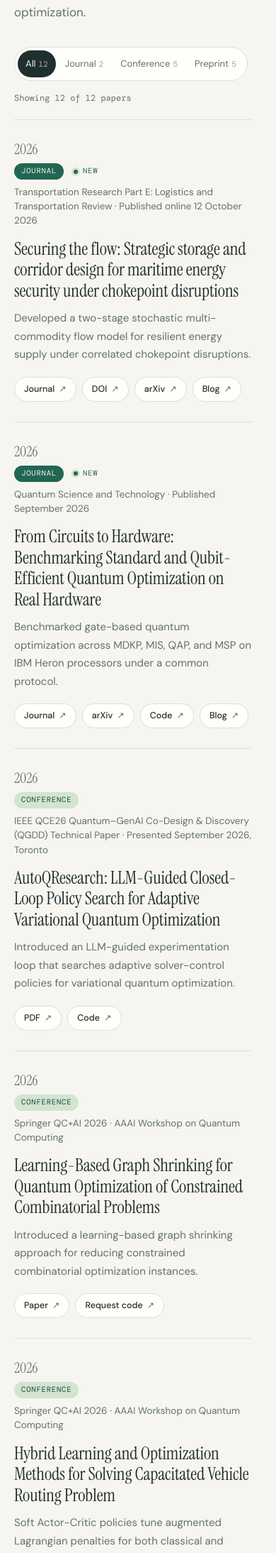
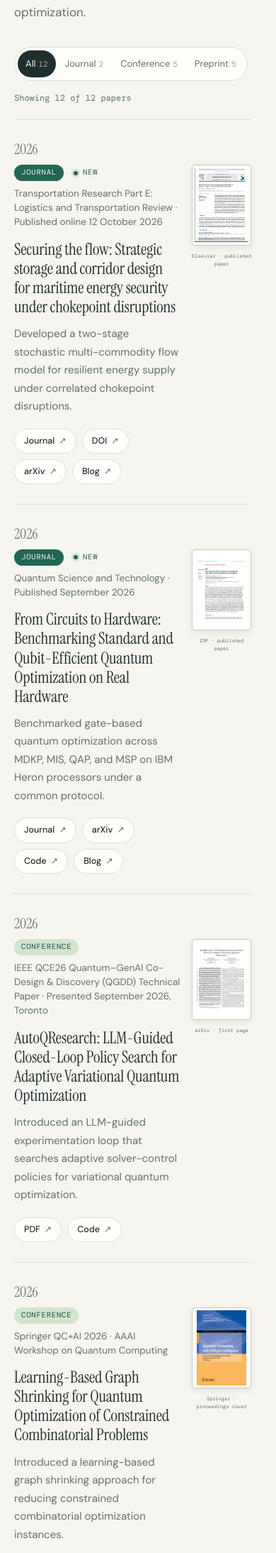
Before and after one commit to MonitSharma/portfolio, a Jekyll site: the page built from research.html, in a window 390 px wide. Shown: the part 386-2574 px from the top of the page at 71% size. Built offline with Jekyll 4.4.1, drawn with Linux system fonts in a browser that asks for light colours; some of the changed text lies outside the part shown.

Commit message:
Add compact publication previews with publisher images

```diff
--- a/_layouts/editorial.html
+++ b/_layouts/editorial.html
@@ -4,6 +4,7 @@
 {% capture page_title %}{{ page.title }} — Monit Sharma{% endcapture %}
 {% include rd-head.html title=page_title description=page.description %}
 <link rel="stylesheet" href="{{ '/assets/css/editorial.css' | relative_url }}">
+{% if page.nav == 'research' %}<link rel="stylesheet" href="{{ '/assets/css/research-publications.css' | relative_url }}?v=20261022-2">{% endif %}
 {% if page.interactive %}<script defer src="{{ '/assets/js/rd-home.js' | relative_url }}"></script>{% endif %}
 </head>
 <body class="editorial {{ page.body_class }}">
--- /dev/null
+++ b/assets/css/research-publications.css
@@ -0,0 +1,88 @@
+/* Keep publication previews in a small, explicitly placed right-hand column. */
+#publication-list .paper-with-preview{
+  display:grid;
+  grid-template-columns:64px minmax(0,1fr) 132px;
+  gap:28px;
+  align-items:start;
+}
+#publication-list .paper-year{grid-column:1;grid-row:1}
+#publication-list .paper[hidden]{display:none}
+#publication-list .paper-copy{grid-column:2;grid-row:1;min-width:0}
+#publication-list .paper-preview{
+  grid-column:3;
+  grid-row:1;
+  display:block;
+  width:132px;
+  max-width:100%;
+  justify-self:end;
+  align-self:center;
+}
+#publication-list .paper-preview-sheet{
+  position:relative;
+  display:block;
+  width:100%;
+  height:176px;
+  padding:5px;
+  overflow:hidden;
+  background:#fff;
+  border:1px solid var(--line-strong);
+  border-radius:4px;
+  box-shadow:0 3px 10px rgb(0 0 0/.08);
+}
+#publication-list .paper-preview-sheet img{
+  display:block;
+  width:100%;
+  height:100%;
+  max-width:100%;
+  max-height:100%;
+  object-fit:contain;
+  object-position:center;
+  background:#fff;
+}
+#publication-list .paper-preview-open{
+  position:absolute;
+  inset:auto 0 0;
+  padding:7px 4px;
+  background:var(--ink);
+  color:var(--paper);
+  font:9px/1.5 var(--mono);
+  text-align:center;
+  opacity:0;
+  transition:opacity .15s;
+}
+#publication-list .paper-preview-caption{
+  display:block;
+  margin-top:9px;
+  color:var(--muted);
+  font:8px/1.6 var(--mono);
+  text-align:center;
+}
+#publication-list .paper-preview:hover .paper-preview-open,
+#publication-list .paper-preview:focus-visible .paper-preview-open{opacity:1}
+#publication-list .paper-preview:hover .paper-preview-sheet{border-color:var(--accent)}
+@media(max-width:1000px){
+  #publication-list .paper-with-preview{grid-template-columns:48px minmax(0,1fr) 120px;gap:22px}
+  #publication-list .paper-preview{width:120px}
+  #publication-list .paper-preview-sheet{height:160px}
+}
+@media(max-width:700px){
+  #publication-list .paper-with-preview{grid-template-columns:minmax(0,1fr) 104px;gap:12px 20px}
+  #publication-list .paper-year{grid-column:1/-1;grid-row:1}
+  #publication-list .paper-copy{grid-column:1;grid-row:2}
+  #publication-list .paper-preview{grid-column:2;grid-row:2;width:104px;align-self:start}
+  #publication-list .paper-preview-sheet{height:140px}
+}
+@media(max-width:480px){
+  #publication-list .paper-with-preview{grid-template-columns:minmax(0,1fr) 84px;column-gap:16px}
+  #publication-list .paper-preview{width:84px}
+  #publication-list .paper-preview-sheet{height:114px;padding:3px}
+  #publication-list .paper-preview-caption{font-size:7px}
+  #publication-list .paper h3{font-size:23px}
+}
+@media print{
+  #publication-list .paper-with-preview{grid-template-columns:48px minmax(0,1fr) 100px}
+  #publication-list .paper-preview{width:100px}
+  #publication-list .paper-preview-sheet{height:134px}
+  #publication-list .paper-preview-open{display:none}
+}
+@media(prefers-reduced-motion:reduce){#publication-list .paper-preview-open{transition:none}}
--- a/research.html
+++ b/research.html
@@ -16,14 +16,18 @@ interactive: true
     <span class="toolbar-status" id="paper-status" role="status" aria-live="polite">Showing all {{ selected.size }} papers</span>
   </div>
   <div class="paper-list" id="publication-list">{% for paper in selected %}{% assign primary = paper.links | where: 'text', 'Journal' | first %}{% unless primary %}{% assign primary = paper.links | where: 'text', 'arXiv' | first %}{% endunless %}{% unless primary %}{% assign primary = paper.links | first %}{% endunless %}
-    <article class="paper" data-category="{{ paper.category }}">
+    <article class="paper{% if paper.preview %} paper-with-preview{% endif %}" data-category="{{ paper.category }}">
       <div class="paper-year">{{ paper.year }}</div>
-      <div>
+      <div class="paper-copy">
         <div class="paper-meta"><span class="badge badge-{{ paper.category }}">{{ paper.category }}</span>{% if paper.new %}<span class="badge badge-new">New</span>{% endif %}<span class="paper-venue">{% if paper.venue %}{{ paper.venue | escape }}{% else %}arXiv preprint{% endif %}</span></div>
         <h3>{% if primary.url %}<a href="{{ primary.url | escape }}" target="_blank" rel="noopener">{{ paper.title | escape }}</a>{% else %}{{ paper.title | escape }}{% endif %}</h3>
         <p>{{ paper.description.first | markdownify | remove: '<p>' | remove: '</p>' | strip }}</p>
         <div class="paper-links">{% for link in paper.links %}{% if link.url %}<a class="pill" href="{{ link.url | escape }}"{% unless link.url contains 'mailto:' %} target="_blank" rel="noopener"{% endunless %}>{{ link.text | escape }} <span aria-hidden="true">↗</span></a>{% endif %}{% endfor %}</div>
       </div>
+      {% if paper.preview %}{% assign preview_height = paper.preview.height | times: 132 | divided_by: paper.preview.width %}<a class="paper-preview" href="{{ paper.preview.url | escape }}" target="_blank" rel="noopener" aria-label="{{ paper.preview.label | escape }}: {{ paper.title | escape }}">
+        <span class="paper-preview-sheet"><img src="{{ paper.preview.src | relative_url }}" width="132" height="{{ preview_height }}" alt="{% if paper.preview.alt %}{{ paper.preview.alt | escape }}{% elsif paper.preview.label contains 'cover' %}Proceedings cover for Quantum Computing and Artificial Intelligence, QC+AI 2026{% else %}First page of {{ paper.title | escape }}{% endif %}"{% unless forloop.first %} loading="lazy"{% endunless %} decoding="async"><span class="paper-preview-open" aria-hidden="true">Read paper ↗</span></span>
+        <span class="paper-preview-caption">{{ paper.preview.label | escape }}</span>
+      </a>{% endif %}
     </article>{% endfor %}
   </div>
 </section>
```
Also changed, not shown: _data/publications.yml (+96 -0 lines), assets/imgs/publications/2409.07183.jpg (added), assets/imgs/publications/2503.12121.jpg (added), assets/imgs/publications/2507.12159.jpg (added), assets/imgs/publications/2510.14533.jpg (added), assets/imgs/publications/2604.22194.jpg (added), assets/imgs/publications/2604.24283.jpg (added), assets/imgs/publications/from-circuits-to-hardware-published.png (added), assets/imgs/publications/multiple-knapsack-ieee-page.png (added), assets/imgs/publications/newsvendor-ieee-page.png (added), assets/imgs/publications/securing-the-flow-published.png (added), assets/imgs/publications/springer-qcai-2026.jpg (added).
